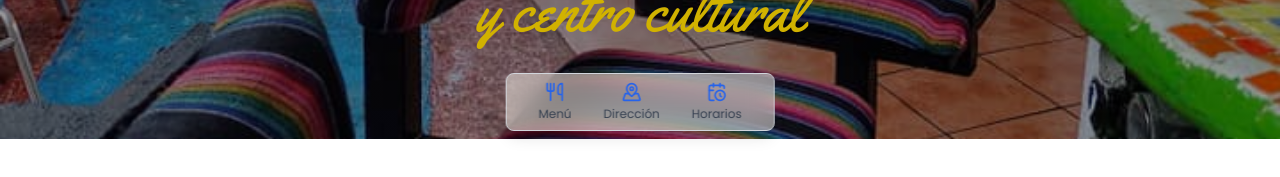
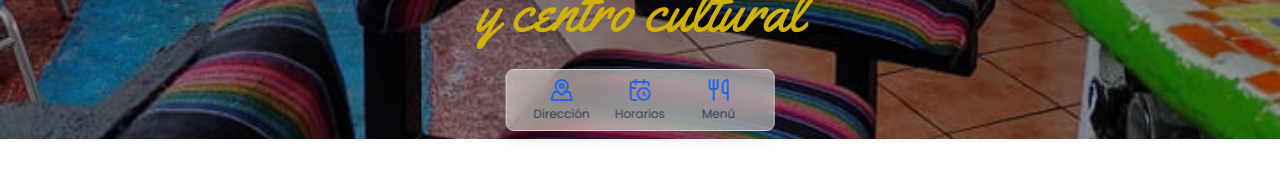
Before and after one commit to Nalotec-preprod/el-hongo-front, a Next.js app: page / in a window 1280 px wide. Shown: the part 661-838 px from the top of the page. Built offline with nearby package versions, Linux system fonts and the light colour scheme; a web font is replaced by a local one.

Commit message:
Se corrigen links de navegacion de GPS

```diff
--- a/components/ui/bottomBar/bottomBar.tsx
+++ b/components/ui/bottomBar/bottomBar.tsx
@@ -7,7 +7,7 @@ import Link from "next/link"
 import HorariosModal from "./horariosModal"
 
 export default function BottomBar() {
-  const iconSize = 20
+  const iconSize = 24
   const [showDirections, setShowSirections] = useState(false)
   const [showHorarios, setShowHorarios] = useState(false)
 
@@ -15,16 +15,9 @@ export default function BottomBar() {
     <div>
       <div className="fixed bottom-2 right-2/4 z-10 w-fit translate-x-2/4 overflow-hidden rounded-lg border border-gray-300 bg-whiteOverlay shadow-lg">
         <div className="flex h-full w-full items-center justify-center px-4 text-blue-600 backdrop-blur-md backdrop-filter">
-          <Link
-            href="/menu"
-            className="flex flex-col items-center justify-center gap-1 px-4 py-2"
-          >
-            <Utensils size={iconSize} className="" />
-            <p className="text-center text-xs text-gray-700">Men&uacute;</p>
-          </Link>
           <button
             type="button"
-            className="flex flex-col items-center justify-center gap-1 px-4 py-2"
+            className="flex w-1/3 flex-col items-center justify-center gap-1 px-4 py-2"
             onClick={() => setShowSirections(true)}
           >
             <MapPinned size={iconSize} className="" />
@@ -34,12 +27,19 @@ export default function BottomBar() {
           </button>
           <button
             type="button"
-            className="flex flex-col items-center justify-center gap-1 px-4 py-2"
+            className="flex w-1/3 flex-col items-center justify-center gap-1 px-4 py-2"
             onClick={() => setShowHorarios(true)}
           >
             <CalendarClock size={iconSize} className="" />
             <p className="text-center text-xs text-gray-700">Horarios</p>
           </button>
+          <Link
+            href="/menu"
+            className="flex w-1/3 flex-col items-center justify-center gap-1 px-4 py-2"
+          >
+            <Utensils size={iconSize} className="" />
+            <p className="text-center text-xs text-gray-700">Men&uacute;</p>
+          </Link>
         </div>
       </div>
 
--- a/components/ui/bottomBar/directionsModal.tsx
+++ b/components/ui/bottomBar/directionsModal.tsx
@@ -6,6 +6,9 @@ export default function DirectionsModal({
   isVisible,
   closeFn,
 }: ModalWindowProps) {
+  const lat = process.env.NEXT_PUBLIC_LOCATION_LAT
+  const lng = process.env.NEXT_PUBLIC_LOCATION_LNG
+
   return (
     <ModalWindow isVisible={isVisible} closeFn={closeFn}>
       <h2 className="text-center text-xl font-semibold">Direcci&oacute;n</h2>
@@ -20,9 +23,8 @@ export default function DirectionsModal({
         <div className="flex items-center justify-center gap-8">
           <div className="flex flex-col items-center justify-center gap-2">
             <Link
-              href={`https://www.google.com/maps/dir/?api=1&destination=${process.env.NEXT_PUBLIC_LOCATION_LAT},${process.env.NEXT_PUBLIC_LOCATION_LNG}`}
+              href={`https://www.google.com/maps/dir/?api=1&destination=${lat},${lng}`}
               className="flex h-16 w-16 items-center justify-center rounded-full border border-gray-300 bg-white shadow-lg"
-              target="_blank"
             >
               <img src="/images/google-map-icon.webp" alt="" className="h-10" />
             </Link>
@@ -31,9 +33,8 @@ export default function DirectionsModal({
 
           <div className="flex flex-col items-center justify-center gap-2">
             <Link
-              href={`waze://?ll=${process.env.NEXT_PUBLIC_LOCATION_LAT},${process.env.NEXT_PUBLIC_LOCATION_LNG}&navigate=ye`}
+              href={`waze://?ll=${lat},${lng}&navigate=yes`}
               className="flex h-16 w-16 items-center justify-center rounded-full border border-gray-300 bg-white shadow-lg"
-              target="_blank"
             >
               <img src="/images/waze-icon-2.png" alt="" className="h-10" />
             </Link>
```
